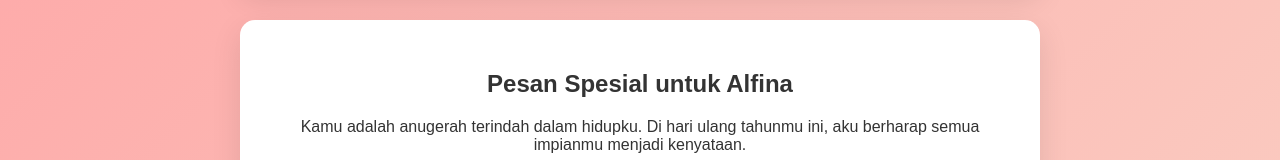
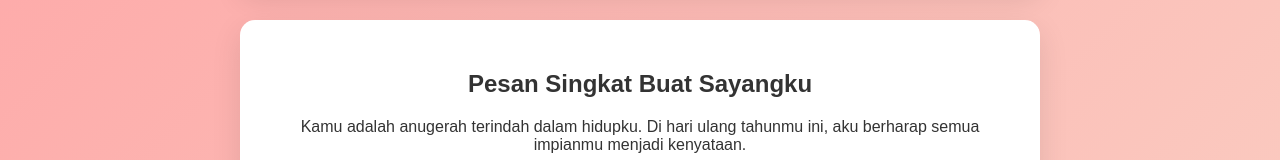
Before and after one commit to barraq07/Camatt-Ulang-Tahun, a plain HTML site: page index.html in a window 1280 px wide. Shown: the part 903-1063 px from the top of the page. Drawn offline with Linux system fonts and the light colour scheme.

Commit message:
Update index.html

```diff
--- a/index.html
+++ b/index.html
@@ -350,7 +350,7 @@
         </div>
 
         <div class="birthday-card">
-            <h2>Pesan Spesial untuk Alfina</h2>
+            <h2>Pesan Singkat Buat Sayangku</h2>
             <p>Kamu adalah anugerah terindah dalam hidupku. Di hari ulang tahunmu ini, aku berharap semua impianmu menjadi kenyataan.</p>
             <p>Aku berjanji akan selalu ada untukmu, dalam suka maupun duka. Mari kita buat lebih banyak kenangan indah bersama.</p>
             <p>Tau ga kenapa kaka pilih lagu ini??, soalnya dedee tuhh seperti sebuah pelangi yang menghiasi langit setelah adanya awan gelap, dedee jadi warna warni buat kehidupan kaka yang awalnya hanya monokrom atau hitam putih ini. Terima kasihh yaa sayanggg sudah memeberi warna lain yang sangat indah dikehidupan kaka</p>
```
